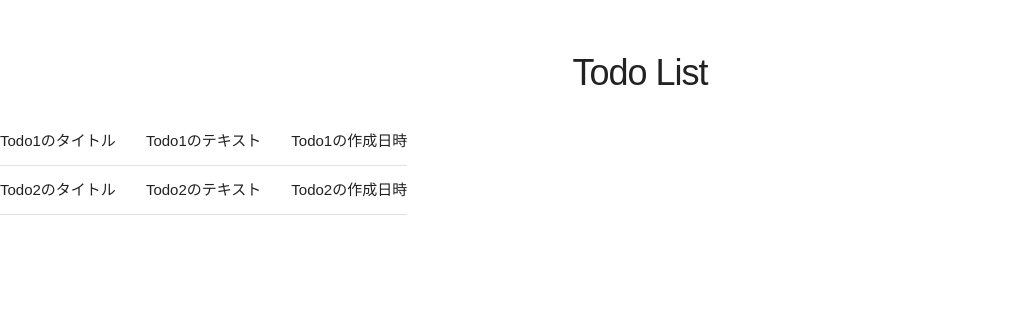
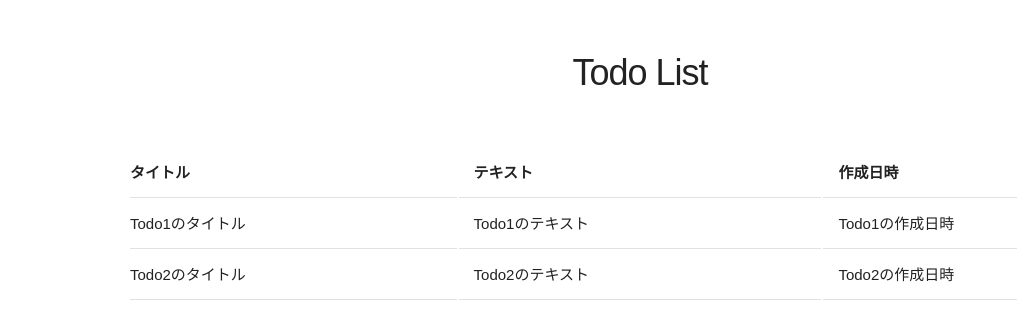
Before and after one commit to chionyan/simple-todo-front-temp, a React (Create React App) app: page / in a window 1280 px wide. Shown: the top 320 px of the page, without its empty margins (0-1017 px from the left). Built offline with nearby package versions, Linux system fonts and the light colour scheme; the HTML template or start-up script is replaced by a standard one.

Commit message:
TodoListの作成

```diff
--- a/src/App.js
+++ b/src/App.js
@@ -1,21 +1,11 @@
 import React from 'react';
-import TodoItem from './components/TodoItem';
+import TodoList from './components/TodoList';
 
 class App extends React.Component {
   render() {
     return (
       <div className="app">
-        <h3>Todo List</h3>
-        <TodoItem
-          title="Todo1のタイトル"
-          text="Todo1のテキスト"
-          created_at="Todo1の作成日時"
-        />
-        <TodoItem
-          title="Todo2のタイトル"
-          text="Todo2のテキスト"
-          created_at="Todo2の作成日時"
-        />
+        <TodoList />
       </div>
     );
   }
--- /dev/null
+++ b/src/components/TodoList.jsx
@@ -0,0 +1,35 @@
+import React from 'react';
+import TodoItem from './TodoItem';
+
+class TodoList extends React.Component {
+  render() {
+    return (
+      <div>
+        <h3>Todo List</h3>
+        <table>
+          <thead>
+            <tr>
+              <th>タイトル</th>
+              <th>テキスト</th>
+              <th>作成日時</th>
+            </tr>
+          </thead>
+          <tbody>
+            <TodoItem
+              title="Todo1のタイトル"
+              text="Todo1のテキスト"
+              created_at="Todo1の作成日時"
+            />
+            <TodoItem
+              title="Todo2のタイトル"
+              text="Todo2のテキスト"
+              created_at="Todo2の作成日時"
+            />
+          </tbody>
+        </table>
+      </div>
+    );
+  }
+}
+
+export default TodoList;
```
